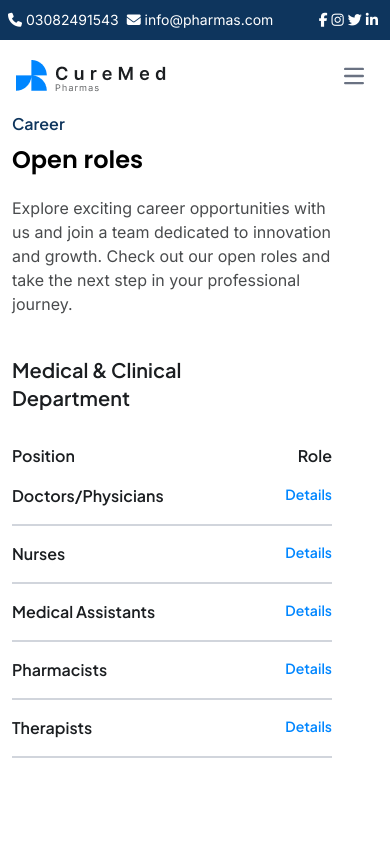
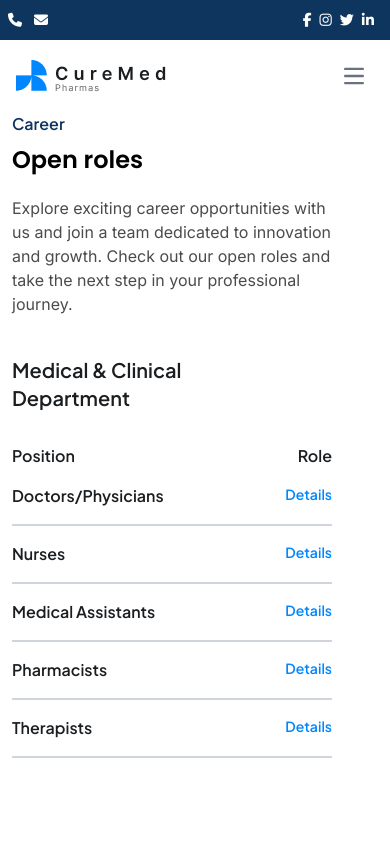
Before and after one commit to Bilal-19/curemed-pharmacy, a React (Vite) app: page /#/career in a window 390 px wide. Shown: the top 844 px of the page. Built offline with nearby package versions, Linux system fonts and the light colour scheme.

Commit message:
Updated header cta.

```diff
--- a/src/Components/HeaderCTA.jsx
+++ b/src/Components/HeaderCTA.jsx
@@ -3,14 +3,14 @@ export default function HeaderCTA() {
         <>
             <div class="w-full flex justify-between items-center bg-[#0E355D] text-white h-10 text-sm md:text-base ff-inter">
                 <div className="ml-2 md:ml-10">
-                    <a className="mr-2 md:mr-4"><i class="fa-solid fa-phone"></i> 03082491543</a>
-                    <a><i class="fa-solid fa-envelope"></i> info@pharmas.com</a>
+                    <a className="mr-2 md:mr-4"><i class="fa-solid fa-phone"></i> <span className="hidden md:inline">03082491543</span></a>
+                    <a><i class="fa-solid fa-envelope"></i> <span className="hidden md:inline">info@pharmas.com</span></a>
                 </div>
                 <div className="mr-2 md:mr-10">
-                    <a><i class="mr-1 md:mr-3 fa-brands fa-facebook-f"></i></a>
-                    <a><i class="mr-1 md:mr-3 fa-brands fa-instagram"></i></a>
-                    <a><i class="mr-1 md:mr-3 fa-brands fa-twitter"></i></a>
-                    <a><i class="mr-1 md:mr-2 fa-brands fa-linkedin-in"></i></a>
+                    <a><i class="mr-2 md:mr-3 fa-brands fa-facebook-f"></i></a>
+                    <a><i class="mr-2 md:mr-3 fa-brands fa-instagram"></i></a>
+                    <a><i class="mr-2 md:mr-3 fa-brands fa-twitter"></i></a>
+                    <a><i class="mr-2 md:mr-2 fa-brands fa-linkedin-in"></i></a>
                 </div>
             </div>
         </>
```
